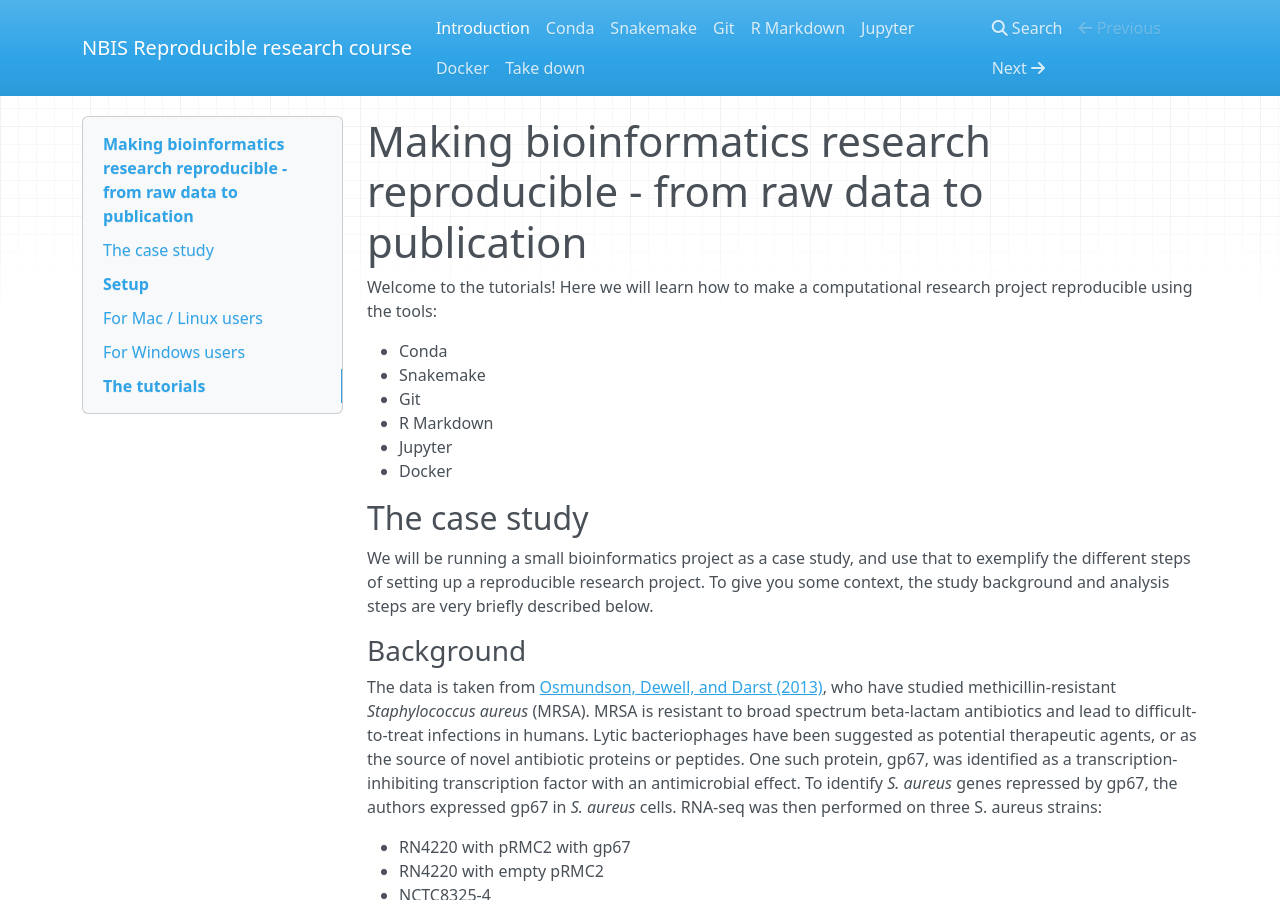
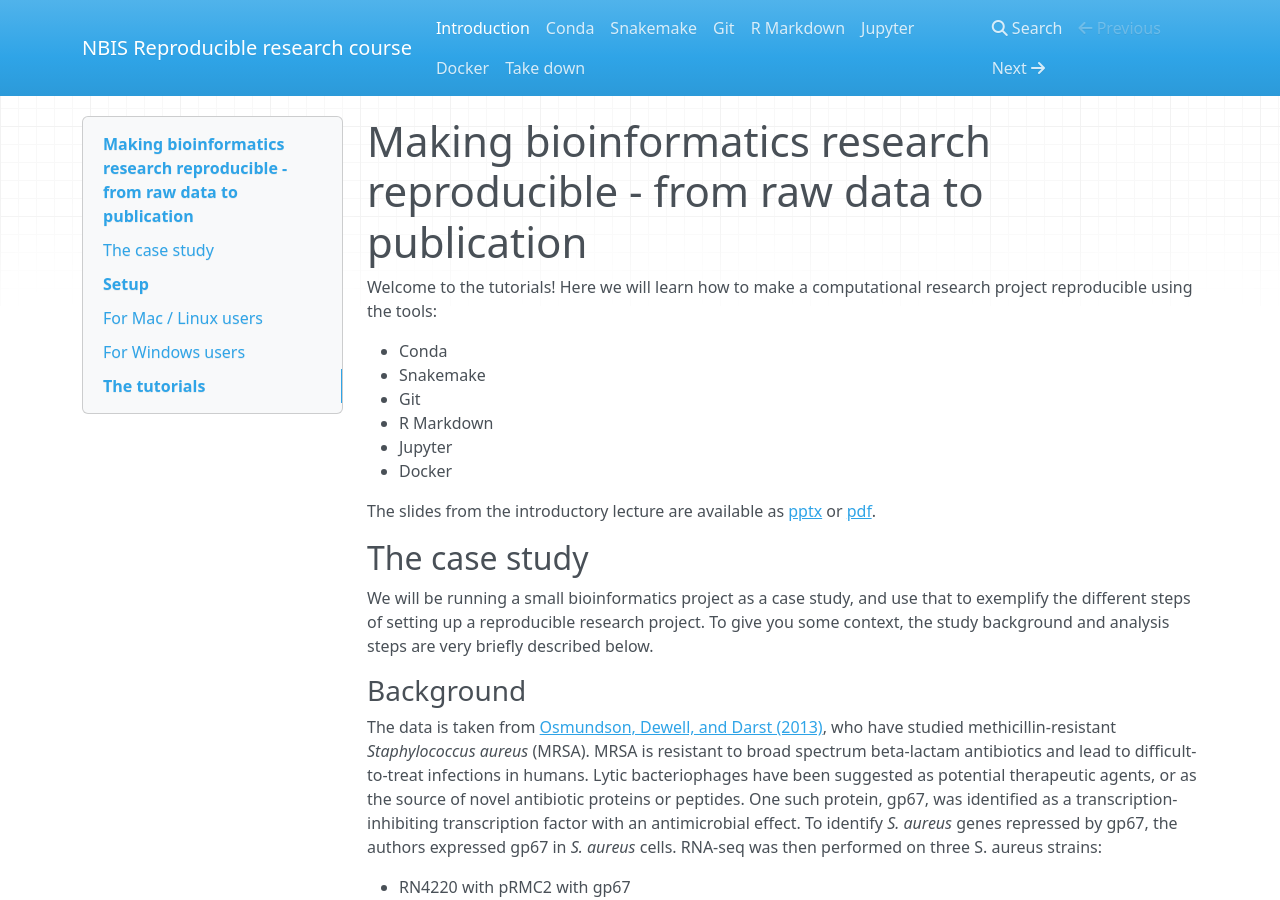
Before and after one commit to NBISweden/workshop-reproducible-research, an MkDocs documentation site: the page built from docs/index.md, in a window 1280 px wide and 900 px high. Built offline with MkDocs 1.6.1, drawn with Linux system fonts in a browser that asks for light colours; nearby versions of some CDN libraries; old or Windows-style settings are respelled for this version of MkDocs.

Commit message:
add link to slides
Former-commit-id: a5a0ae18a308633b44764106906d164079d96b6b

```diff
--- a/docs/index.md
+++ b/docs/index.md
@@ -8,6 +8,8 @@ Welcome to the tutorials! Here we will learn how to make a computational researc
 * R Markdown
 * Jupyter
 * Docker
+
+The slides from the introductory lecture are available as [pptx](nbis_reproducible_research.pptx) or [pdf](nbis_reproducible_research.pdf).
 
 ## The case study
 We will be running a small bioinformatics project as a case study, and use that to exemplify the different steps of setting up a reproducible research project. To give you some context, the study background and analysis steps are very briefly described below.
```
